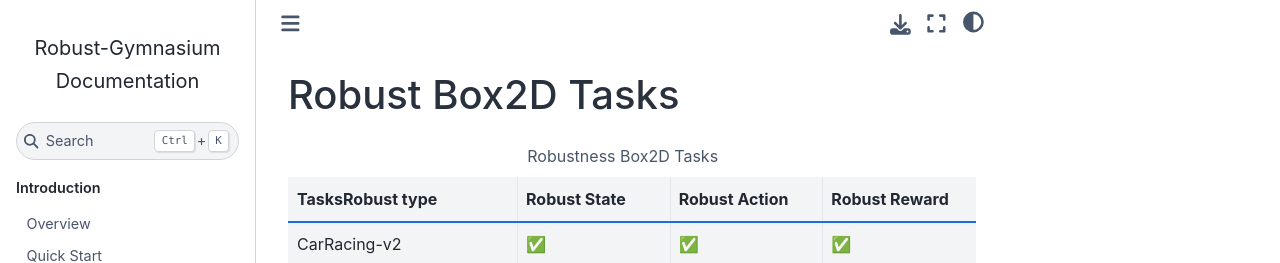
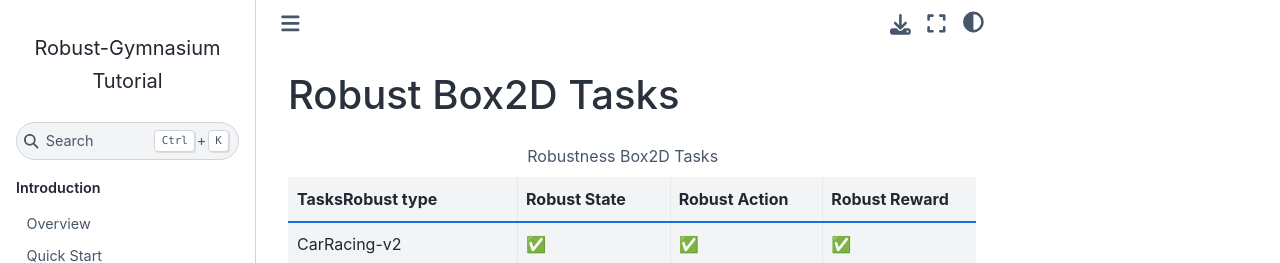
Before and after one commit to SafeRL-Lab/Robust-Gymnasium, a Sphinx documentation site: the page built from docs/environments/robust_boxd2d.rst, in a window 1280 px wide. Shown: the top 263 px of the page. Built offline with Sphinx 7.4.7 and the Sphinx Book theme 1.1.4, drawn with Linux system fonts in a browser that asks for light colours; pages that are not in the unit, such as notebooks, are missing from menus.

Commit message:
Add files via upload

```diff
--- a/docs/conf.py
+++ b/docs/conf.py
@@ -38,7 +38,7 @@ language = 'English'
 # https://www.sphinx-doc.org/en/master/usage/configuration.html#options-for-html-output
 
 html_theme = 'sphinx_book_theme' # 'sphinxawesome_theme' # 'sphinx_book_theme'
-html_title = 'Robust-Gymnasium Documentation'
+html_title = 'Robust-Gymnasium Tutorial'
 html_baseurl = 'https://www.robust-gymnasium.com'
 html_copy_source = False
 # html_favicon = '_static/images/favicon.png'
--- a/docs/index.rst
+++ b/docs/index.rst
@@ -3,7 +3,7 @@
    You can adapt this file completely to your liking, but it should at least
    link back this repository and cite this work.
 
-Robust Gymnasium documentation
+Robust Gymnasium tutorial
 ==============================
 
 Driven by inherent uncertainty and the sim-to-real gap, robust reinforcement learning (RL) seeks to improve resilience against the complexity and variability in agent-environment sequential interactions. Despite the existence of a large number of RL benchmarks, there is a lack of standardized benchmarks for robust RL. Current robust RL policies often focus on a specific type of uncertainty and are evaluated in distinct, one-off environments. In this work, we introduce Robust Gymnasium, a unified modular benchmark designed for robust RL that supports a wide variety of disruptions across all key RL components—agents’ observed state and reward, agents’ actions, and the environment. Offering over sixty diverse task environments spanning control and robotics, safe RL, and multi-agent RL, it provides an open-source and user-friendly tool for the community to assess current methods and foster the development of robust RL algorithms. In addition, we benchmark existing standard and robust RL algorithms within this framework, uncovering significant deficiencies in each and offering new insights.
```
